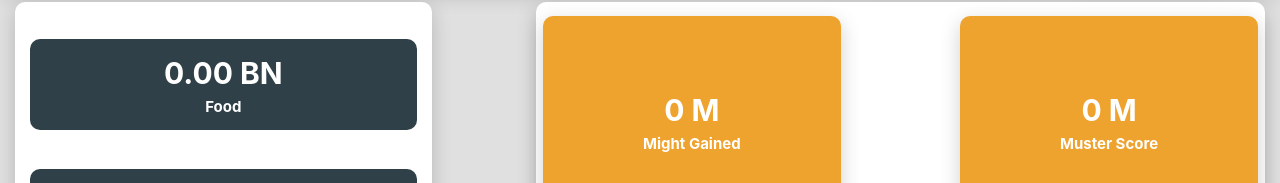
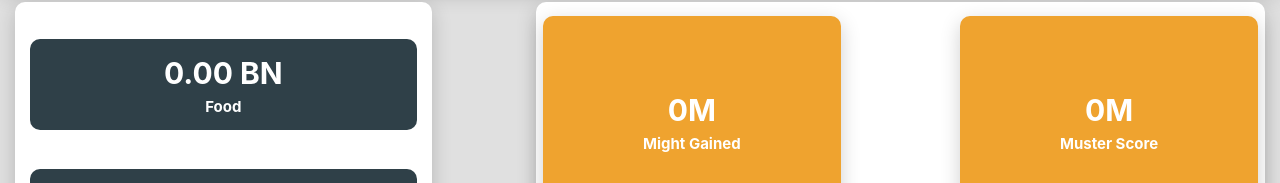
Before and after one commit to AmanPathak8184/PromanFrontend, a React (Create React App) app: page / in a window 1280 px wide. Shown: the part 164-347 px from the top of the page. Built offline with nearby package versions, Linux system fonts and the light colour scheme.

Commit message:
Live App 4

```diff
--- a/src/Cacculator/Calculator.js
+++ b/src/Cacculator/Calculator.js
@@ -622,7 +622,7 @@ class Calculator extends Component {
                                      <Col className="ResultSubBlock OrangeBlock align-items-center" xs={5}>
 
                                <Row className="justify-content-center FontSizeBig">
-                                         {this.state.MightGained} M
+                               {(this.state.MightGained >1000) ? (this.state.MightGained/1000 + "B"):( this.state.MightGained + "M")}
                                </Row>
 
                               <Row className="justify-content-center FontSizeSmall ">
@@ -634,7 +634,9 @@ class Calculator extends Component {
                          <Col className="ResultSubBlock OrangeBlock align-items-center" xs={5}>
 
                                <Row className="justify-content-center FontSizeBig">
-                                         {this.state.MusterScore} M
+
+
+                                         {(this.state.MusterScore >1000) ? (this.state.MusterScore/1000 + "B"):( this.state.MusterScore + "M")}
                                </Row>
 
                               <Row className="justify-content-center FontSizeSmall ">
@@ -687,7 +689,7 @@ class Calculator extends Component {
 
                 <Col className="" xs={2} >
                             <Row className="OrangeBlock ResultSubBlock align-items-center justify-content-center ">
-                            <input type="number" className="InputBox2" onChange={this.SwordmanT1ChangeHandler.bind(this)} />
+                            <input type="number"   className="InputBox2" onChange={this.SwordmanT1ChangeHandler.bind(this)} />
                             </Row>
                             <Row className="BlueBlock TroopsNameBlock FontSizeMedium  align-items-center justify-content-center ">
                                 Swords
```
